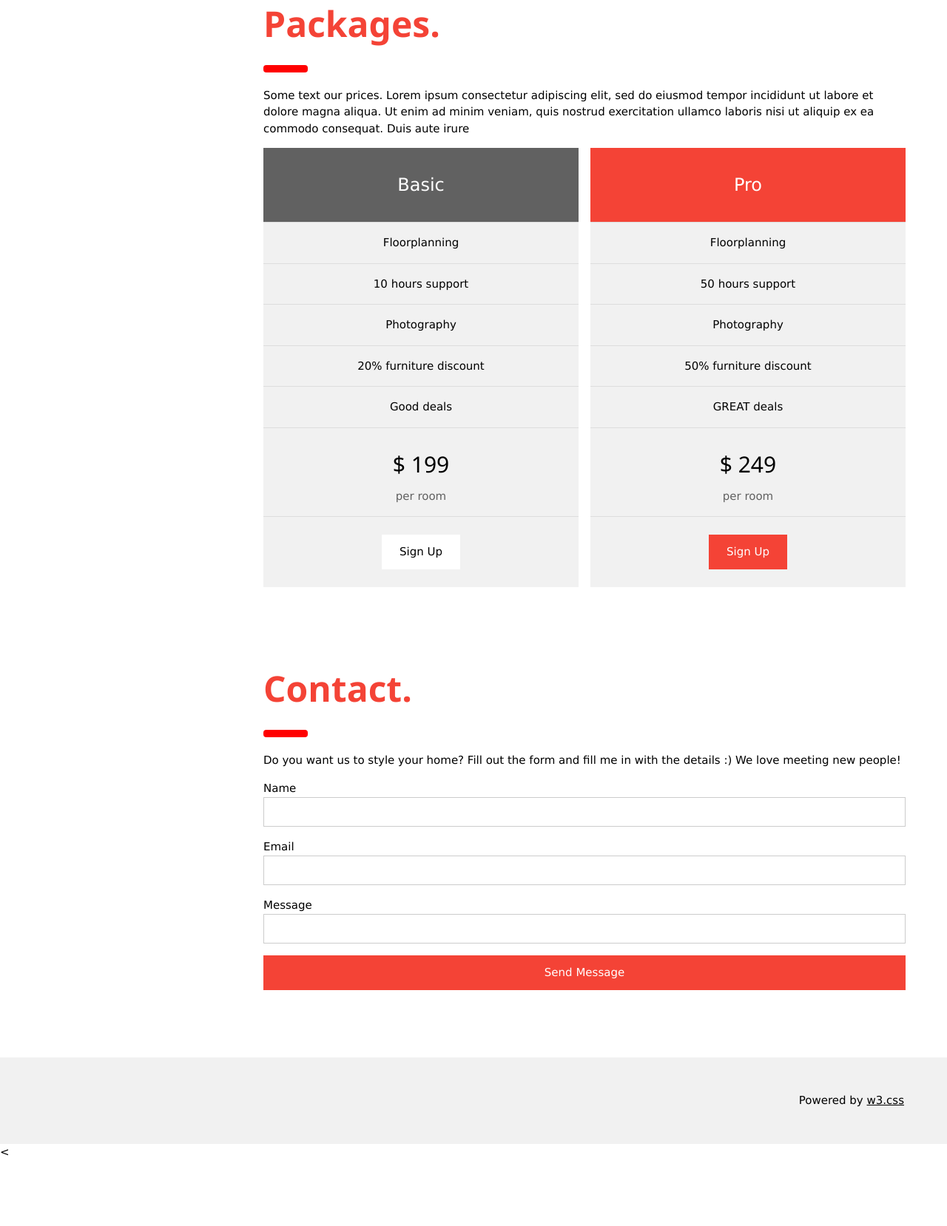
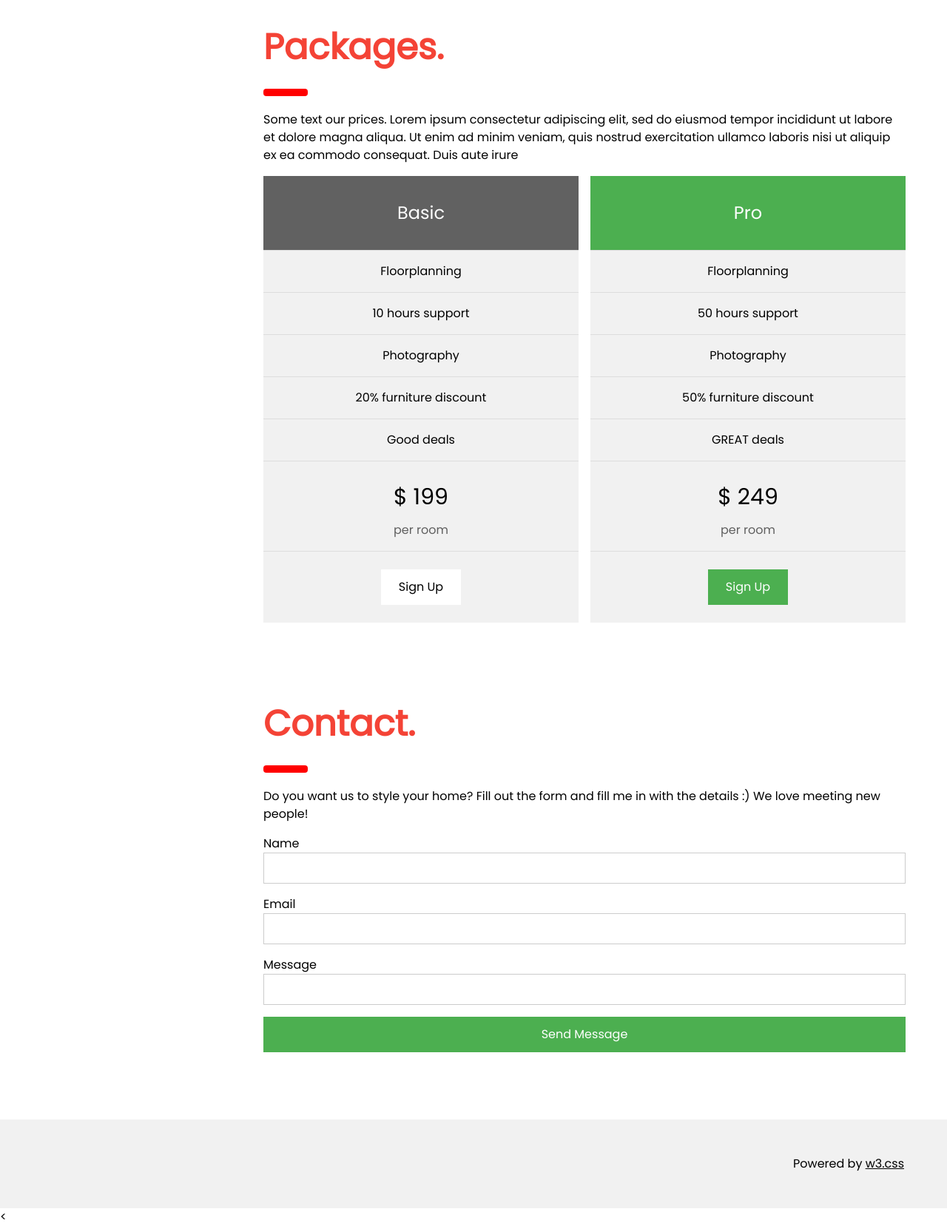
Before and after one commit to tomd8451/staticsite, a PHP site: page / in a window 1280 px wide. Shown: the part 2532-4190 px from the top of the page at 74% size. Before the commit the page ends 4095 px from the top, so only its background shows below. Run offline with PHP 8.4, Linux system fonts and the light colour scheme.

Commit message:
try one more time

```diff
--- a/public_html/index.html
+++ b/public_html/index.html
@@ -3,13 +3,13 @@
 <title>W3.CSS Template</title>
 <meta charset="UTF-8">
 <meta name="viewport" content="width=device-width, initial-scale=1">
-<link rel="stylesheet" href="styles/style.css">
 <link rel="stylesheet" href="https://www.w3schools.com/w3css/4/w3.css">
 <link rel="stylesheet" href="https://fonts.googleapis.com/css?family=Poppins">
+<link rel="stylesheet" href="styles/style.css">
 <body>
 
 <!-- Sidebar/menu -->
-<nav class="w3-sidebar w3-red w3-collapse w3-top w3-large w3-padding" style="z-index:3;width:300px;font-weight:bold;" id="mySidebar"><br>
+<nav class="w3-sidebar w3-green w3-collapse w3-top w3-large w3-padding" style="z-index:3;width:300px;font-weight:bold;" id="mySidebar"><br>
   <a href="javascript:void(0)" onclick="w3_close()" class="w3-button w3-hide-large w3-display-topleft" style="width:100%;font-size:22px">Close Menu</a>
   <div class="w3-container">
     <h3 class="w3-padding-64"><b>Sammy<br>and Liz's website thing</b></h3>
@@ -25,8 +25,8 @@
 </nav>
 
 <!-- Top menu on small screens -->
-<header class="w3-container w3-top w3-hide-large w3-red w3-xlarge w3-padding">
-  <a href="javascript:void(0)" class="w3-button w3-red w3-margin-right" onclick="w3_open()">☰</a>
+<header class="w3-container w3-top w3-hide-large w3-green w3-xlarge w3-padding">
+  <a href="javascript:void(0)" class="w3-button w3-green w3-margin-right" onclick="w3_open()">☰</a>
   <span>Sammy and Liz's Website thing</span>
 </header>
 
@@ -150,7 +150,7 @@
 
     <div class="w3-half">
       <ul class="w3-ul w3-light-grey w3-center">
-        <li class="w3-red w3-xlarge w3-padding-32">Pro</li>
+        <li class="w3-green w3-xlarge w3-padding-32">Pro</li>
         <li class="w3-padding-16">Floorplanning</li>
         <li class="w3-padding-16">50 hours support</li>
         <li class="w3-padding-16">Photography</li>
@@ -161,7 +161,7 @@
           <span class="w3-opacity">per room</span>
         </li>
         <li class="w3-light-grey w3-padding-24">
-          <button class="w3-button w3-red w3-padding-large w3-hover-black">Sign Up</button>
+          <button class="w3-button w3-green w3-padding-large w3-hover-black">Sign Up</button>
         </li>
       </ul>
     </div>
@@ -185,7 +185,7 @@
         <label>Message</label>
         <input class="w3-input w3-border" type="text" name="Message" required>
       </div>
-      <button type="submit" class="w3-button w3-block w3-padding-large w3-red w3-margin-bottom">Send Message</button>
+      <button type="submit" class="w3-button w3-block w3-padding-large w3-green w3-margin-bottom">Send Message</button>
     </form>
   </div>
 
--- a/public_html/styles/style.css
+++ b/public_html/styles/style.css
@@ -20,6 +20,6 @@
 {
     opacity:1;
 }
-.w3-red{
+.w3-green{
 background-color:#166f32;
 }
```
